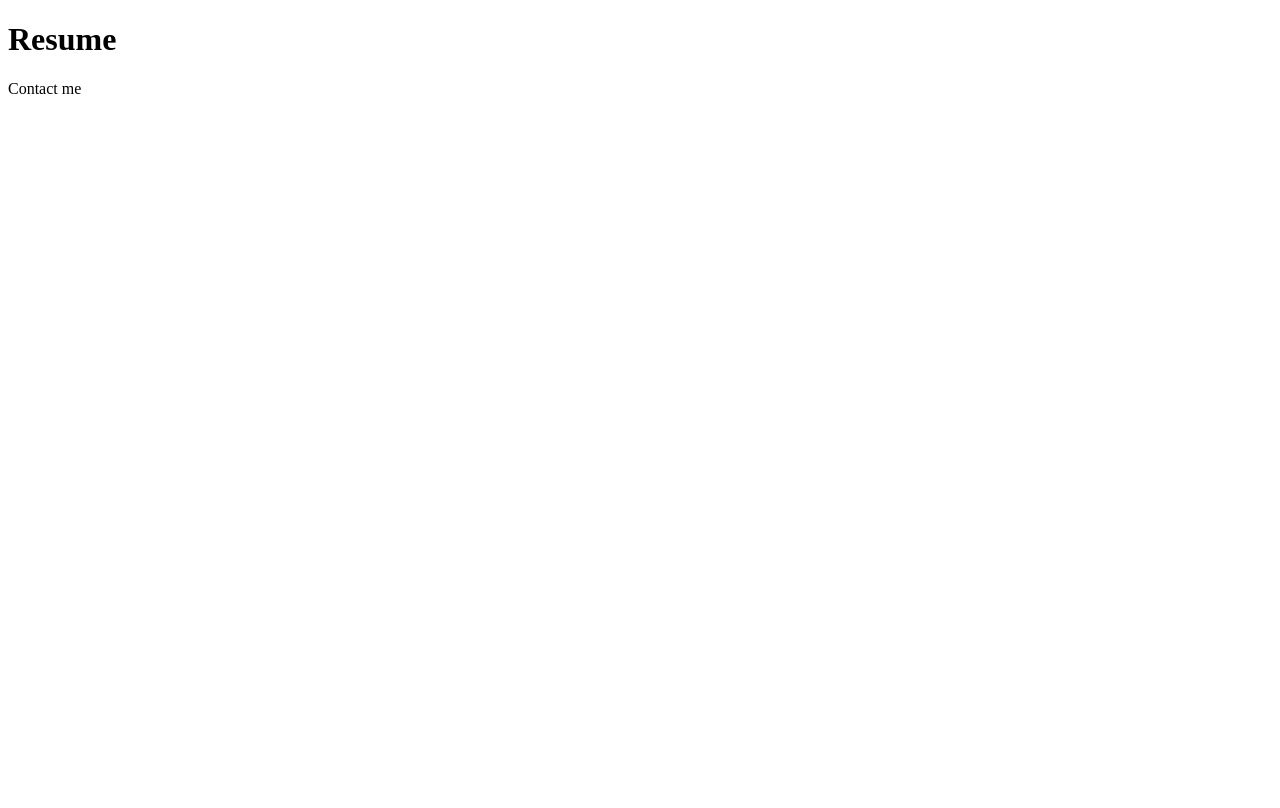
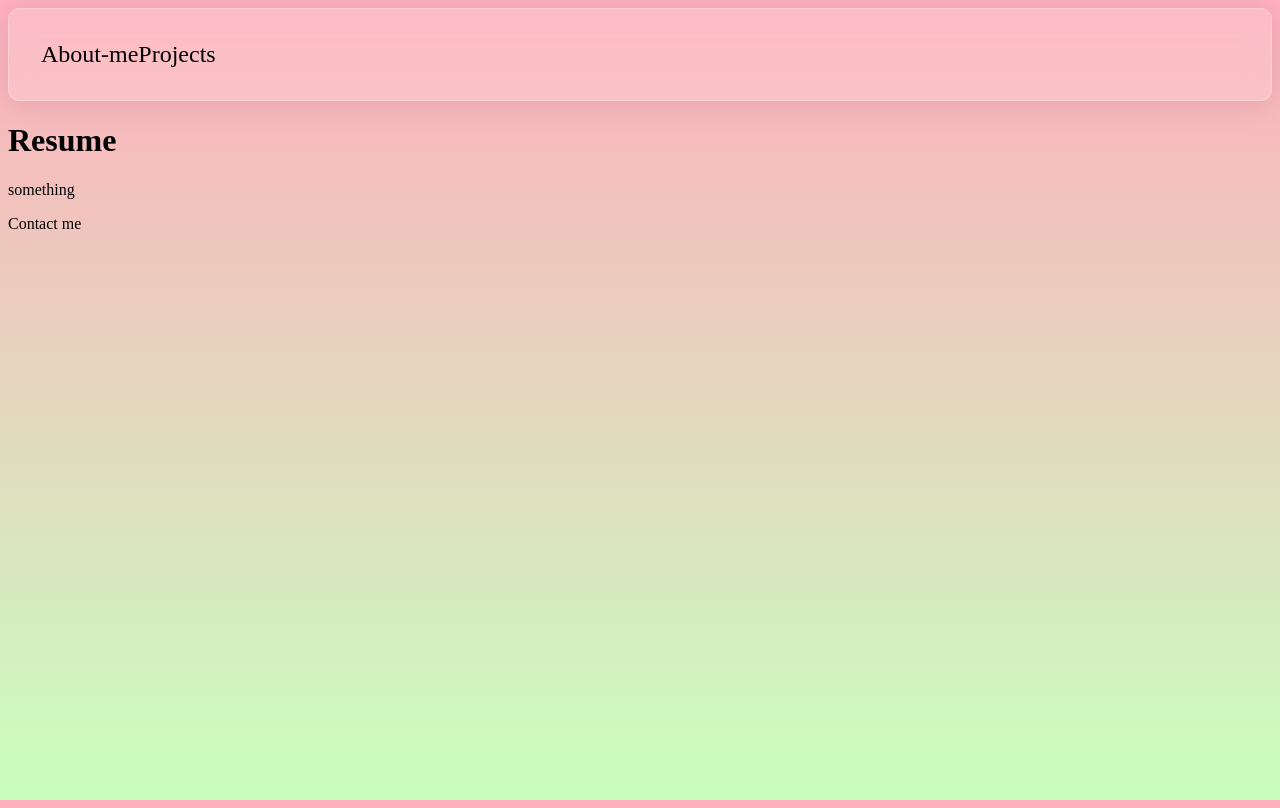
Before and after one commit to GollaBharath/My-Resume, a plain HTML site: page index.html in a window 1280 px wide. Drawn offline with Linux system fonts and the light colour scheme.

Commit message:
started working

```diff
--- a/index.css
+++ b/index.css
@@ -0,0 +1,30 @@
+body,html {
+    height: 100%;
+}
+
+body {
+background: linear-gradient(to bottom, #FFAFBD, #C9FFBF);
+background-attachment: fixed;
+}
+
+nav {
+  backdrop-filter: blur(10px);
+  background-color: rgba(255, 255, 255, 0.15);
+  border: 1px solid rgba(255, 255, 255, 0.3);
+  border-radius: 12px;
+  padding: 2rem;
+  box-shadow: 0 4px 30px rgba(0, 0, 0, 0.1);
+
+  display: flex;
+  flex-direction: row;
+}
+a {
+    font-size: 1.5rem;
+    color: black;
+    text-decoration: none;
+}
+a:hover {
+  backdrop-filter: blur(10px);
+  background-color: rgba(255, 255, 255, 0.5);
+  border-radius: 16px;
+}
--- a/index.html
+++ b/index.html
@@ -2,12 +2,24 @@
 <html lang="en">
     <head>
         <title>My Resume</title>
+        <meta name="viewport" content="width=device-width, initial-scale=1.0">
         <meta charset="utf-8">
+        <link rel="stylesheet" href="index.css">
+        <script src="app.js"></script>
     </head>
     <body>
-        <h1>Resume</h1>
+        <header>
+            <nav>
+                <a href="#about">About-me</a>
+                <a href="#projects">Projects</a>
+            </nav>
+        </header>
+        <main>
+            <h1>Resume</h1>
+            <p>something</p>
+        </main>
+        <footer>
+            Contact me
+        </footer>
     </body>
-    <footer>
-        Contact me
-    </footer>
 </html>
```
